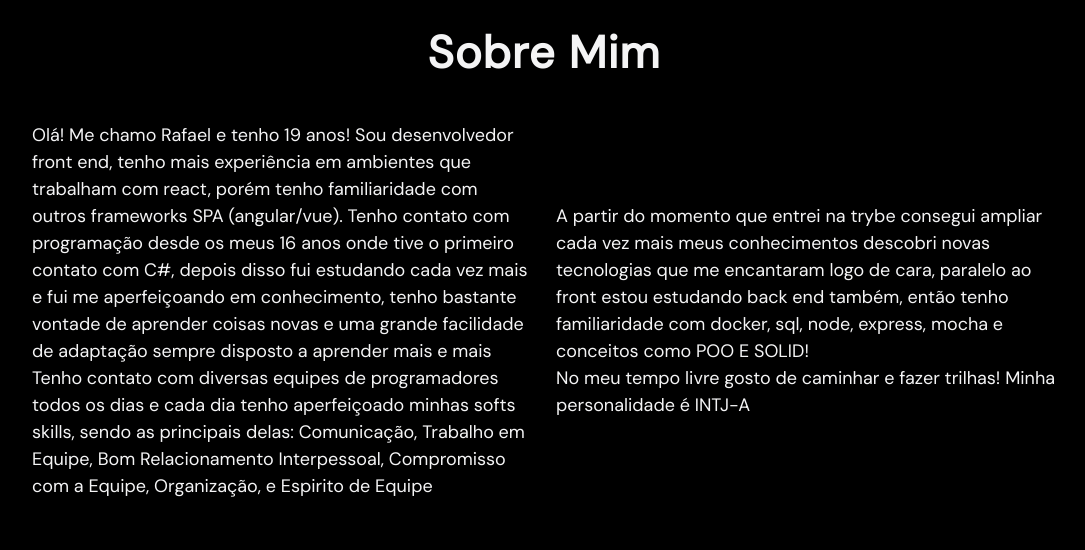
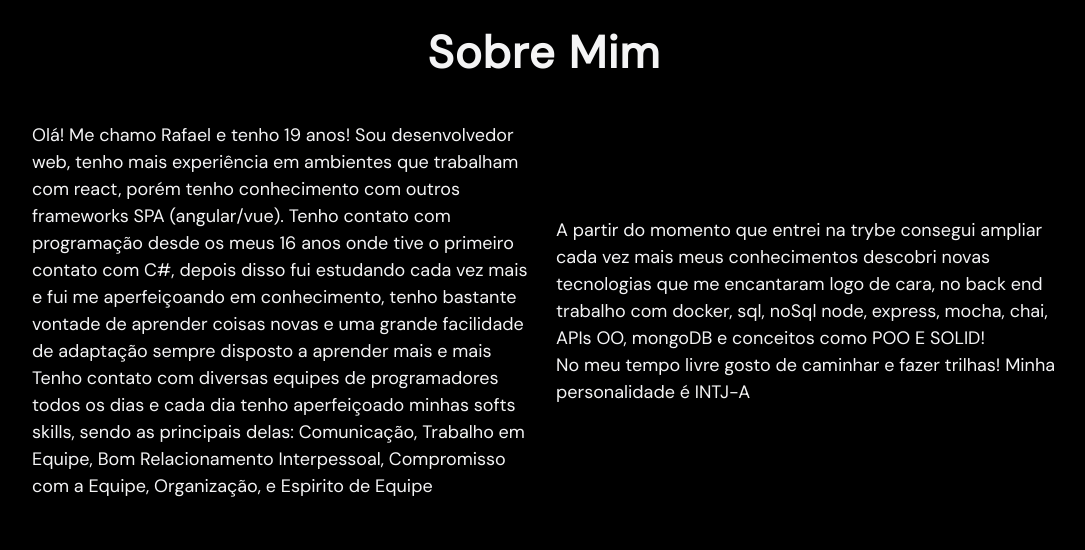
Before and after one commit to RafaelRRhocha/Portfolio-3.0, a Next.js app: page / in a window 1280 px wide. Shown: the part 4140-4690 px from the top of the page, without its empty margins (96-1181 px from the left). Built offline with nearby package versions, Linux system fonts and the light colour scheme.

Commit message:
fix: about me

```diff
--- a/src/components/AboutMe.tsx
+++ b/src/components/AboutMe.tsx
@@ -10,8 +10,8 @@ const AboutMe: FC<AboutMeProps> = ({}) => {
         <div className="max-w-[500px] text-[18px] text-center md:text-left lg:text-left xl:text-left">
           <p>
             Olá! Me chamo Rafael e tenho 19 anos!
-            Sou desenvolvedor front end, tenho mais experiência em ambientes
-            que trabalham com react, porém tenho familiaridade com outros frameworks SPA (angular/vue).
+            Sou desenvolvedor web, tenho mais experiência em ambientes
+            que trabalham com react, porém tenho conhecimento com outros frameworks SPA (angular/vue).
             Tenho contato com programação desde os meus 16 anos onde tive o primeiro contato com C#,
             depois disso fui estudando cada vez mais e fui me aperfeiçoando em conhecimento, tenho bastante
             vontade de aprender coisas novas e uma grande facilidade de adaptação sempre disposto a aprender mais e mais
@@ -27,8 +27,8 @@ const AboutMe: FC<AboutMeProps> = ({}) => {
         <div className="max-w-[500px] text-[18px] text-center md:text-left lg:text-left xl:text-left">
           <p>
             A partir do momento que entrei na trybe consegui ampliar cada vez mais meus conhecimentos
-            descobri novas tecnologias que me encantaram logo de cara, paralelo ao front estou estudando
-            back end também, então tenho familiaridade com docker, sql, node, express, mocha e conceitos
+            descobri novas tecnologias que me encantaram logo de cara, no back end trabalho com
+            docker, sql, noSql node, express, mocha, chai, APIs OO, mongoDB e conceitos
             como POO E SOLID! <br />
             No meu tempo livre gosto de caminhar e fazer trilhas!
             Minha personalidade é INTJ-A
```
